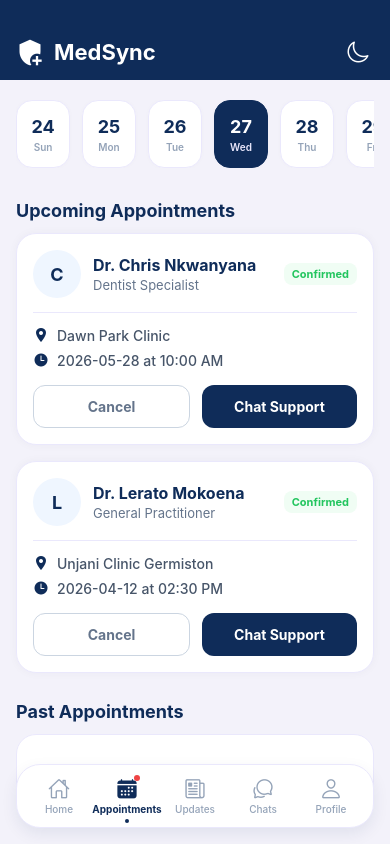
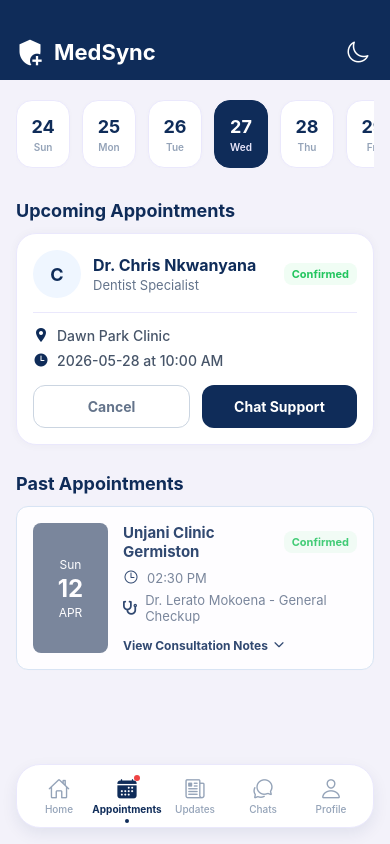
Before and after one commit to thulanesigasa/medsync, a React Native app: screen /Appointments in a window 390 px wide. Built offline with nearby package versions, Linux system fonts and the light colour scheme.

Commit message:
Fix appointment booking flow and improve home screen scheduling

```diff
--- a/src/screens/AppointmentsScreen.js
+++ b/src/screens/AppointmentsScreen.js
@@ -9,6 +9,7 @@ import {
   Modal,
   KeyboardAvoidingView,
   Platform,
+  Alert,
 } from "react-native";
 import {
   MaterialCommunityIcons,
@@ -26,6 +27,7 @@ export default function AppointmentsScreen({ navigation }) {
     patients = [],
     messages = [],
     sendMessage,
+    updateAppointmentStatus,
   } = useStateContext();
 
   const [isDark, setIsDark] = useState(false);
@@ -33,13 +35,30 @@ export default function AppointmentsScreen({ navigation }) {
   const [activeChatApptId, setActiveChatApptId] = useState(null);
   const [chatText, setChatText] = useState("");
 
-  const upcomingAppointments = appointments.filter(
-    (appt) => appt.status === "Confirmed" || appt.status === "Pending",
-  );
+  const today = new Date();
+  today.setHours(0, 0, 0, 0);
 
-  const pastAppointments = appointments.filter(
-    (appt) => appt.status === "Completed" || appt.status === "Declined",
-  );
+  const upcomingAppointments = appointments.filter((appt) => {
+    const appointmentDate = new Date(appt.date);
+    appointmentDate.setHours(0, 0, 0, 0);
+
+    return (
+      appointmentDate >= today &&
+      (appt.status === "Confirmed" || appt.status === "Pending")
+    );
+  });
+
+  const pastAppointments = appointments.filter((appt) => {
+    const appointmentDate = new Date(appt.date);
+    appointmentDate.setHours(0, 0, 0, 0);
+
+    return (
+      appointmentDate < today ||
+      appt.status === "Completed" ||
+      appt.status === "Declined" ||
+      appt.status === "Cancelled"
+    );
+  });
 
   const getMedicalNoteForAppointment = (appt) => {
     const patientRecord = patients.find(
@@ -50,6 +69,24 @@ export default function AppointmentsScreen({ navigation }) {
 
     return patientRecord.medicalNotes?.find(
       (note) => note.date === appt.date || note.doctorName === appt.doctorName,
+    );
+  };
+
+  const handleCancelAppointment = (appt) => {
+    Alert.alert(
+      "Cancel Appointment",
+      "Are you sure you want to cancel this appointment?",
+      [
+        {
+          text: "No",
+          style: "cancel",
+        },
+        {
+          text: "Yes, Cancel",
+          style: "destructive",
+          onPress: () => updateAppointmentStatus(appt.id, "Cancelled"),
+        },
+      ],
     );
   };
 
@@ -73,6 +110,42 @@ export default function AppointmentsScreen({ navigation }) {
     setChatText("");
   };
 
+  const getStatusStyle = (status) => {
+    if (status === "Confirmed") return styles.statusConfirmed;
+    if (status === "Pending") return styles.statusPending;
+    if (status === "Cancelled" || status === "Declined")
+      return styles.statusCancelled;
+    return styles.statusCompleted;
+  };
+
+  const getStatusTextStyle = (status) => {
+    if (status === "Confirmed") return styles.statusTextConfirmed;
+    if (status === "Pending") return styles.statusTextPending;
+    if (status === "Cancelled" || status === "Declined")
+      return styles.statusTextCancelled;
+    return styles.statusTextCompleted;
+  };
+
+  const getDateDisplay = (dateString) => {
+    if (!dateString) {
+      return { day: "--", month: "---", weekday: "---" };
+    }
+
+    const date = new Date(dateString);
+
+    if (Number.isNaN(date.getTime())) {
+      return { day: "--", month: "---", weekday: "---" };
+    }
+
+    const day = String(date.getDate()).padStart(2, "0");
+    const month = date
+      .toLocaleString("en-US", { month: "short" })
+      .toUpperCase();
+    const weekday = date.toLocaleString("en-US", { weekday: "short" });
+
+    return { day, month, weekday };
+  };
+
   const renderAppointmentCard = (appt) => (
     <View key={appt.id} style={styles.premiumCard}>
       <View style={styles.cardHeader}>
@@ -91,21 +164,9 @@ export default function AppointmentsScreen({ navigation }) {
           </Text>
         </View>
 
-        <View
-          style={[
-            styles.statusBadge,
-            appt.status === "Confirmed"
-              ? styles.statusConfirmed
-              : styles.statusPending,
-          ]}
-        >
+        <View style={[styles.statusBadge, getStatusStyle(appt.status)]}>
           <Text
-            style={[
-              styles.statusBadgeText,
-              appt.status === "Confirmed"
-                ? styles.statusTextConfirmed
-                : styles.statusTextPending,
-            ]}
+            style={[styles.statusBadgeText, getStatusTextStyle(appt.status)]}
           >
             {appt.status}
           </Text>
@@ -131,7 +192,10 @@ export default function AppointmentsScreen({ navigation }) {
       </View>
 
       <View style={styles.actionRow}>
-        <TouchableOpacity style={styles.outlineActionBtn}>
+        <TouchableOpacity
+          style={styles.outlineActionBtn}
+          onPress={() => handleCancelAppointment(appt)}
+        >
           <Text style={styles.outlineActionText}>Cancel</Text>
         </TouchableOpacity>
 
@@ -146,11 +210,7 @@ export default function AppointmentsScreen({ navigation }) {
   );
 
   const renderPastAppointment = (appt) => {
-    const dateParts = appt.date?.split("-") || [];
-    const day = dateParts[2] || "12";
-    const month = "MAY";
-    const weekday = "Mon";
-
+    const { day, month, weekday } = getDateDisplay(appt.date);
     const medicalNote = getMedicalNoteForAppointment(appt);
     const isExpanded = selectedNoteApptId === appt.id;
 
@@ -164,9 +224,22 @@ export default function AppointmentsScreen({ navigation }) {
           </View>
 
           <View style={styles.detailsBlock}>
-            <Text style={styles.clinicName}>
-              {appt.clinicName || "Clinic unavailable"}
-            </Text>
+            <View style={styles.pastHeaderRow}>
+              <Text style={styles.clinicName}>
+                {appt.clinicName || "Clinic unavailable"}
+              </Text>
+
+              <View style={[styles.statusBadge, getStatusStyle(appt.status)]}>
+                <Text
+                  style={[
+                    styles.statusBadgeText,
+                    getStatusTextStyle(appt.status),
+                  ]}
+                >
+                  {appt.status}
+                </Text>
+              </View>
+            </View>
 
             <View style={styles.detailRow}>
               <Ionicons
@@ -462,11 +535,6 @@ const styles = StyleSheet.create({
     flexDirection: "row",
     alignItems: "center",
   },
-  headerActions: {
-    flexDirection: "row",
-    alignItems: "center",
-    gap: 16,
-  },
   actionButton: {
     padding: 4,
   },
@@ -586,11 +654,23 @@ const styles = StyleSheet.create({
   statusPending: {
     backgroundColor: "#FFFBEB",
   },
+  statusCancelled: {
+    backgroundColor: "#FEF2F2",
+  },
+  statusCompleted: {
+    backgroundColor: "#EFF6FF",
+  },
   statusTextConfirmed: {
     color: COLORS.success,
   },
   statusTextPending: {
     color: "#D97706",
+  },
+  statusTextCancelled: {
+    color: "#DC2626",
+  },
+  statusTextCompleted: {
+    color: COLORS.primary,
   },
   emptyContainer: {
     backgroundColor: COLORS.surface,
@@ -658,6 +738,9 @@ const styles = StyleSheet.create({
     fontSize: 14,
     fontWeight: "bold",
   },
+  pastWrapper: {
+    marginBottom: 12,
+  },
   ticketCard: {
     backgroundColor: COLORS.surface,
     borderRadius: SIZES.radius,
@@ -697,11 +780,18 @@ const styles = StyleSheet.create({
     flex: 1,
     justifyContent: "center",
   },
+  pastHeaderRow: {
+    flexDirection: "row",
+    alignItems: "center",
+    justifyContent: "space-between",
+    gap: 8,
+    marginBottom: 8,
+  },
   clinicName: {
+    flex: 1,
     fontSize: 15,
     fontWeight: "bold",
     color: COLORS.primary,
-    marginBottom: 8,
   },
   detailRow: {
     flexDirection: "row",
@@ -754,6 +844,9 @@ const styles = StyleSheet.create({
     fontSize: 12,
     color: "#475569",
     lineHeight: 16,
+  },
+  bold: {
+    fontWeight: "bold",
   },
   modalOverlay: {
     flex: 1,
--- a/src/screens/ConfirmationScreen.js
+++ b/src/screens/ConfirmationScreen.js
@@ -5,46 +5,73 @@ import { COLORS, SIZES, LAYOUT } from '../constants/theme';
 import BottomTabBar from '../components/BottomTabBar';
 import { useStateContext } from '../context/StateContext';
 
-export default function ConfirmationScreen({ navigation }) {
+export default function ConfirmationScreen({ navigation, route }) {
   const { appointments } = useStateContext();
 
-  const latestAppt = appointments[0] || {
-    patientName: 'Kiddo',
-    doctorName: 'Dr. Chris Nkwanyana',
-    clinicName: 'Dawn Park Clinic, Boksburg',
-    date: '2026-05-28',
-    time: '10:00 AM',
-    type: 'Dentist Appointment',
-    status: 'Pending'
+  const { currentUser } = useStateContext();
+
+  const bookingData = route?.params || {};
+
+  const latestAppt = {
+    patientName: currentUser?.name || "Kiddo",
+    doctorName: bookingData.doctor?.name || bookingData.doctorName || "Doctor",
+    clinicName:
+      bookingData.doctor?.clinic || bookingData.clinicName || "Clinic",
+    date: bookingData.date || new Date().toISOString().split("T")[0],
+    time: bookingData.time || "Time not set",
+    type: bookingData.doctor?.specialty || bookingData.type || "Appointment",
+    status: bookingData.status || "Confirmed",
   };
 
-  const dateParts = latestAppt.date.split('-');
-  const day = dateParts[2] || '28';
-  const monthNum = dateParts[1] || '05';
-  const months = ['JAN', 'FEB', 'MAR', 'APR', 'MAY', 'JUN', 'JUL', 'AUG', 'SEP', 'OCT', 'NOV', 'DEC'];
-  const month = months[parseInt(monthNum, 10) - 1] || 'MAY';
-  const weekday = latestAppt.date === '2026-05-28' ? 'Thu' : 'Mon';
+  const dateParts = latestAppt.date.split("-");
+  const day = dateParts[2] || "28";
+  const monthNum = dateParts[1] || "05";
+  const months = [
+    "JAN",
+    "FEB",
+    "MAR",
+    "APR",
+    "MAY",
+    "JUN",
+    "JUL",
+    "AUG",
+    "SEP",
+    "OCT",
+    "NOV",
+    "DEC",
+  ];
+  const month = months[parseInt(monthNum, 10) - 1] || "MAY";
+  const weekday = latestAppt.date === "2026-05-28" ? "Thu" : "Mon";
   return (
     <View style={styles.container}>
       {/* Header */}
       <View style={styles.header}>
         <View style={styles.headerContent}>
           <View style={styles.headerBrand}>
-            <MaterialCommunityIcons name="shield-plus" size={32} color="#FFFFFF" />
+            <MaterialCommunityIcons
+              name="shield-plus"
+              size={32}
+              color="#FFFFFF"
+            />
             <Text style={styles.headerTitle}>MedSync</Text>
           </View>
-          <Ionicons name="chatbubble-ellipses-outline" size={28} color="#FFFFFF" />
+          <Ionicons
+            name="chatbubble-ellipses-outline"
+            size={28}
+            color="#FFFFFF"
+          />
         </View>
       </View>
 
       <ScrollView contentContainerStyle={styles.content}>
-
         {/* Success Header */}
         <View style={styles.successHeader}>
           <Ionicons name="checkmark-circle" size={28} color={COLORS.success} />
           <Text style={styles.successTitle}>Appointment Confirmed!</Text>
         </View>
-        <Text style={styles.successSubtitle}>Your appointment has been successfully booked.</Text>
+        <Text style={styles.successSubtitle}>
+          Your appointment has been successfully booked.
+        </Text>
 
         <View style={styles.divider} />
 
@@ -62,13 +89,26 @@ export default function ConfirmationScreen({ navigation }) {
             <Text style={styles.clinicName}>{latestAppt.clinicName}</Text>
 
             <View style={styles.detailRow}>
-              <Ionicons name="time-outline" size={18} color={COLORS.primary} style={styles.detailIcon} />
-              <Text style={styles.detailText}>{latestAppt.time} ({latestAppt.status})</Text>
+              <Ionicons
+                name="time-outline"
+                size={18}
+                color={COLORS.primary}
+                style={styles.detailIcon}
+              />
+              <Text style={styles.detailText}>
+                {latestAppt.time} ({latestAppt.status})
+              </Text>
             </View>
 
             <View style={styles.detailRow}>
               <FontAwesome5
-                name={latestAppt.type.toLowerCase().includes('dentist') ? "tooth" : "stethoscope"}
+                name={
+                  (latestAppt.type || "Appointment")
+                    .toLowerCase()
+                    .includes("dentist")
+                    ? "tooth"
+                    : "stethoscope"
+                }
                 size={16}
                 color={COLORS.primary}
                 style={styles.detailIcon}
@@ -81,11 +121,19 @@ export default function ConfirmationScreen({ navigation }) {
         {/* Action Buttons */}
         <View style={styles.actionRow}>
           <TouchableOpacity style={styles.outlineButton}>
-            <Ionicons name="calendar-outline" size={18} color={COLORS.primary} />
+            <Ionicons
+              name="calendar-outline"
+              size={18}
+              color={COLORS.primary}
+            />
             <Text style={styles.outlineButtonText}>Add to Calendar</Text>
           </TouchableOpacity>
           <TouchableOpacity style={styles.outlineButton}>
-            <Ionicons name="notifications-outline" size={18} color={COLORS.primary} />
+            <Ionicons
+              name="notifications-outline"
+              size={18}
+              color={COLORS.primary}
+            />
             <Text style={styles.outlineButtonText}>Set Reminder</Text>
           </TouchableOpacity>
         </View>
@@ -100,7 +148,10 @@ export default function ConfirmationScreen({ navigation }) {
           <Text style={styles.complianceTitle}>Appointment Tips</Text>
           <View style={styles.listItem}>
             <Text style={styles.bulletPoint}>•</Text>
-            <Text style={styles.listText}>Please arrive <Text style={{fontWeight: 'bold'}}>10 minutes early</Text>.</Text>
+            <Text style={styles.listText}>
+              Please arrive{" "}
+              <Text style={{ fontWeight: "bold" }}>10 minutes early</Text>.
+            </Text>
           </View>
           <View style={styles.listItem}>
             <Text style={styles.bulletPoint}>•</Text>
@@ -111,7 +162,6 @@ export default function ConfirmationScreen({ navigation }) {
             <Text style={styles.listText}>Wear a mask if unwell.</Text>
           </View>
         </View>
-
       </ScrollView>
 
       <BottomTabBar navigation={navigation} activeTab="Appointments" />
--- a/src/screens/HomeScreen.js
+++ b/src/screens/HomeScreen.js
@@ -46,9 +46,21 @@ export default function HomeScreen({ navigation }) {
     );
   });
 
-  const upcomingAppt = appointments.find(
-    (appt) => appt.status === "Confirmed" || appt.status === "Pending",
+  const today = new Date();
+  today.setHours(0, 0, 0, 0);
+
+  const upcomingAppt = appointments
+    .filter((appt) => {
+      const appointmentDate = new Date(appt.date);
+      appointmentDate.setHours(0, 0, 0, 0);
+
+      return (
+        appt.patientName === currentUser?.name &&
+        appointmentDate >= today &&
+        (appt.status === "Confirmed" || appt.status === "Pending")
       );
+    })
+    .sort((a, b) => new Date(a.date) - new Date(b.date))[0];
 
   return (
     <View style={[styles.container, { backgroundColor: theme.background }]}>
@@ -228,12 +240,12 @@ export default function HomeScreen({ navigation }) {
           </TouchableOpacity>
         </ScrollView>
 
-        {/* Upcoming Schedule */}
+        {upcomingAppt && (
+          <>
             <View style={styles.sectionHeader}>
               <Text style={styles.sectionTitle}>Upcoming Schedule</Text>
             </View>
 
-        {upcomingAppt ? (
             <View
               style={[
                 styles.scheduleCard,
@@ -273,35 +285,20 @@ export default function HomeScreen({ navigation }) {
               <View style={styles.scheduleTimeRow}>
                 <View style={styles.scheduleTimeDetail}>
                   <Ionicons name="calendar-outline" size={15} color="#EAE8FC" />
-                <Text style={styles.scheduleTimeText}>{upcomingAppt.date}</Text>
+                  <Text style={styles.scheduleTimeText}>
+                    {upcomingAppt.date}
+                  </Text>
                 </View>
 
                 <View style={styles.scheduleTimeDetail}>
                   <Ionicons name="time-outline" size={15} color="#EAE8FC" />
-                <Text style={styles.scheduleTimeText}>{upcomingAppt.time}</Text>
+                  <Text style={styles.scheduleTimeText}>
+                    {upcomingAppt.time}
+                  </Text>
                 </View>
               </View>
             </View>
-        ) : (
-          <TouchableOpacity
-            style={styles.noScheduleCard}
-            onPress={() => navigation.navigate("Clinics")}
-          >
-            <View style={styles.noScheduleLeft}>
-              <Ionicons
-                name="calendar-outline"
-                size={24}
-                color={COLORS.primary}
-              />
-              <View style={{ marginLeft: 12 }}>
-                <Text style={styles.noScheduleTitle}>No upcoming bookings</Text>
-                <Text style={styles.noScheduleSub}>
-                  Tap to schedule a checkup now
-                </Text>
-              </View>
-            </View>
-            <Ionicons name="chevron-forward" size={20} color={COLORS.primary} />
-          </TouchableOpacity>
+          </>
         )}
 
         {/* Top Doctors */}
```
Lines whose indentation alone changed are shown as unchanged.
